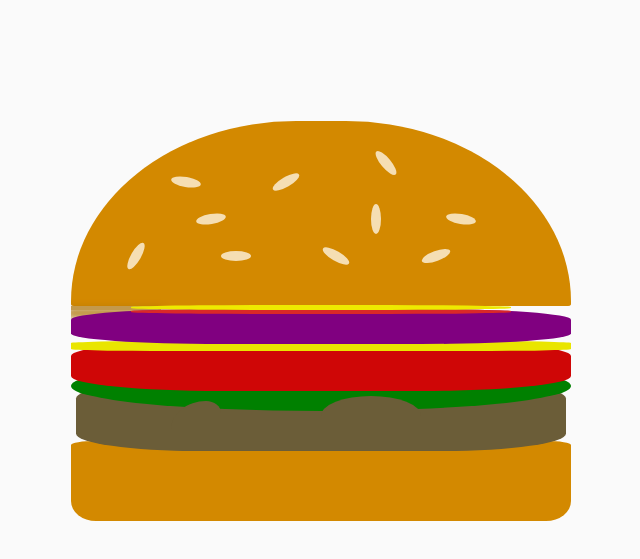
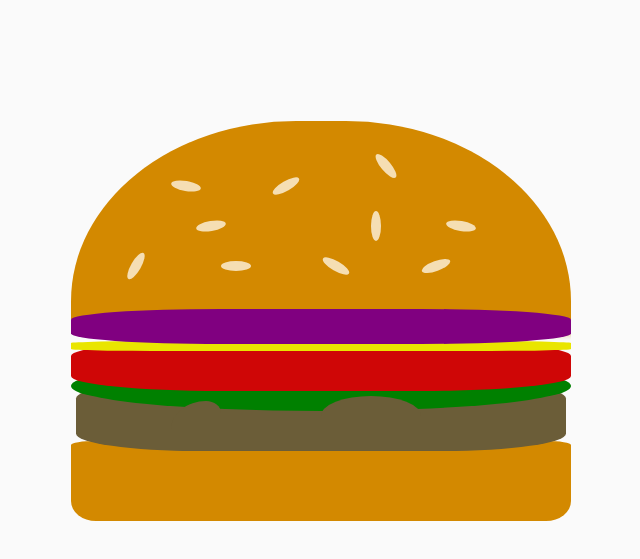
Before and after one commit to Wichosu/CSS-Drawing, a plain HTML site: page index.html in a window 1280 px wide. Shown: the part 79-638 px from the top of the page, without its empty margins (319-959 px from the left). Drawn offline with Linux system fonts and the light colour scheme.

Commit message:
remove ketchup and mostard from draw

```diff
--- a/styles.css
+++ b/styles.css
@@ -24,20 +24,20 @@ body{
   left: 50%;
   transform: translateX(-50%);
   width: 500px;
-  height: 185px;
+  height: 200px;
   background-color: #d38900;
   border-radius: 0 0 1% 1%;
 }
 
-.burger__bread::before{
+.burger__bread::after{
   content: '';
   position: absolute;
   top: 100%;
-  left: 0%;
+  left: 85%;
   width: 90px;
   height: 4px;
-  background-color: #ac7000b2;
-  box-shadow: -1px 5px 7px 3px #ac7000d2;
+  background-color: #c78100d2;
+  box-shadow: -1px 5px 7px 3px #c78100d2;
 }
 
 .burger__bread--bot{
@@ -122,27 +122,7 @@ body{
   border-radius: 30%;
 }
 
-.burger__ketchup{
-  position: absolute;
-  top: 47%;
-  left: 50%;
-  width: 380px;
-  height: 5px;
-  background-color: rgb(218, 40, 40);
-  transform: translateX(-50%);
-  border-radius: 40%;
-}
 
-.burger__mostard{
-  position: absolute;
-  top: 46%;
-  left: 50%;
-  width: 380px;
-  height: 5px;
-  background-color: rgb(238, 234, 0);
-  transform: translateX(-50%);
-  border-radius: 40%;
-}
 
 .burger__seeds{
   position: absolute;
```
